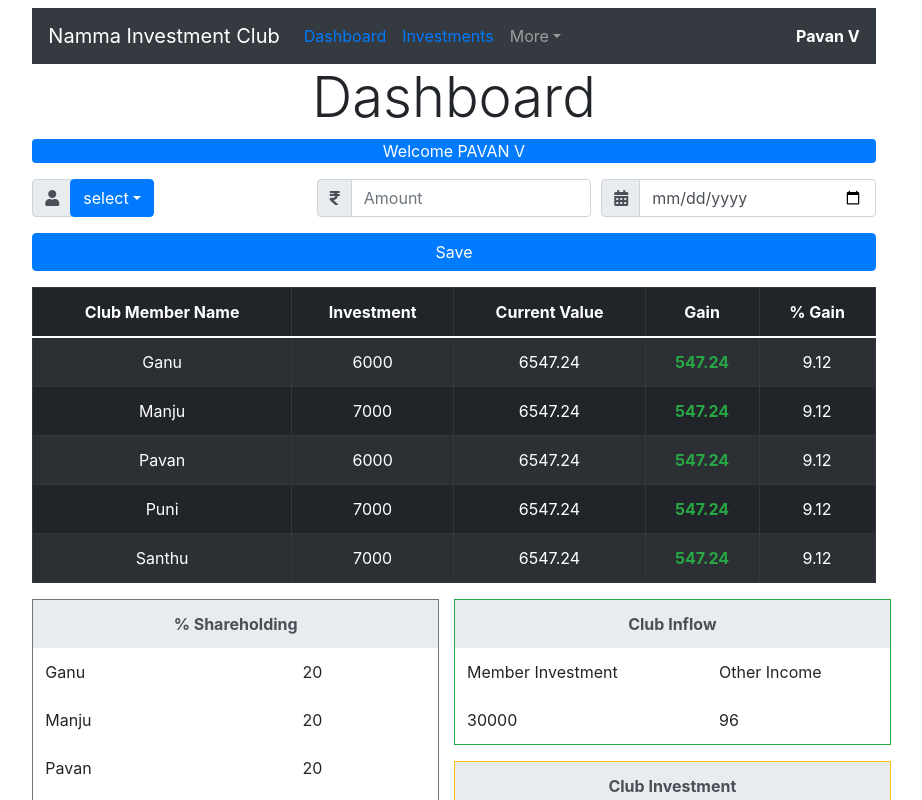
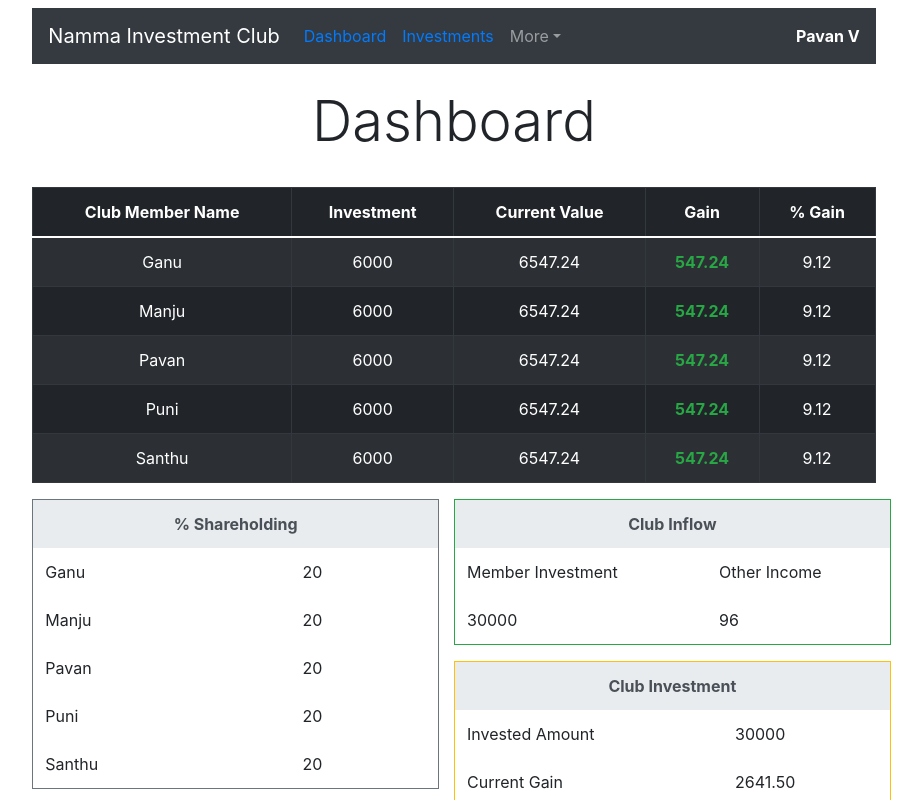
Before and after one commit to Pavan-Varadaraju/namma-investment-club, a React (Create React App) app: page /dashboard in a window 1280 px wide. Shown: the top 800 px of the page, without its empty margins (186-1108 px from the left). Built offline with nearby package versions, Linux system fonts and the light colour scheme.

Commit message:
Added redux and updated other UI and Rendering components

```diff
--- a/package.json
+++ b/package.json
@@ -11,8 +11,10 @@
     "react": "^17.0.1",
     "react-bootstrap": "^1.6.1",
     "react-dom": "^17.0.1",
+    "react-redux": "^7.2.4",
     "react-router-dom": "^5.2.0",
     "react-scripts": "4.0.1",
+    "redux": "^4.1.0",
     "web-vitals": "^0.2.4"
   },
   "scripts": {
--- a/src/App.js
+++ b/src/App.js
@@ -3,23 +3,29 @@ import "./App.css";
 // import Login from './components/login/login';
 import Dashboard from "./components/dashboard/dashboard";
 import Menu from "./components/menu/menu";
-import Investments from './components/investments/investments'
+import Investments from "./components/investments/investments";
 import { BrowserRouter as Router, Switch, Route } from "react-router-dom";
 import Contributions from "./components/contributions/contributions";
+import { createStore } from "redux";
+import allReducers from "./reducers";
+import { Provider } from "react-redux";
+
+const store = createStore(
+  allReducers,
+  window.__REDUX_DEVTOOLS_EXTENSION__ && window.__REDUX_DEVTOOLS_EXTENSION__()
+);
 
 function App() {
   return (
+    <Provider store={store}>
       <div className="row">
         {/* Namma Investment Club - COMING SOON!!! */}
         <div className="col-md-8 offset-md-2 py-2">
           {/* <Login /> */}
 
-
           <Router>
             <Menu />
             <div>
-
-
               <Switch>
                 <Route path="/dashboard">
                   <Dashboard />
@@ -38,6 +44,7 @@ function App() {
           </Router>
         </div>
       </div>
+    </Provider>
   );
 }
 
--- /dev/null
+++ b/src/actions/index.js
@@ -0,0 +1,13 @@
+export const updateInvestmentDetails = (invDetail) => {
+  return {
+    type: "UpdateInvestmentDetails",
+    data: invDetail,
+  };
+};
+
+export const updateContributionDetails = (contributionDetail) => {
+  return {
+    type: "updateContributions",
+    data: contributionDetail,
+  };
+};
--- a/src/assets/constant.js
+++ b/src/assets/constant.js
@@ -173,27 +173,11 @@ export const ContributionDetails = [
       },
     ],
   },
-  {
-    ContributionDate: "01/07/2021",
-    Contributors: [
-      {
-        Contributor: users[1],
-        ContributionAmount: 1000,
-      },
-
-      {
-        Contributor: users[3],
-        ContributionAmount: 1000,
-      },
-      {
-        Contributor: users[4],
-        ContributionAmount: 1000,
-      },
-    ],
-  },
 ];
 
-export const InvestmentDetails = [
+export const InvestmentDetails = {
+  responseStatus: 200,
+  responseData: [
     {
       InvestmentCategory: "MutualFund",
       FundName: MutualFunds.QuantActiveFund,
@@ -236,4 +220,5 @@ export const InvestmentDetails = [
       CurrentValue: 0,
       CurrentGain: 0,
     },
-];
+  ],
+};
--- a/src/components/dashboard/dashboard.js
+++ b/src/components/dashboard/dashboard.js
@@ -1,11 +1,10 @@
 import React, { useEffect, useState } from "react";
 import firebaseDb from "../../firebase";
-import ProfileBanner from "../profile-banner";
-import { users } from "../../assets/constant";
-import Dropdown from "react-bootstrap/Dropdown";
-import DropdownButton from "react-bootstrap/DropdownButton";
 import Table from "react-bootstrap/Table";
 import * as Constants from "../../assets/constant";
+import Shareholding from "./shareholding";
+import { useSelector, useDispatch } from "react-redux";
+import { updateContributionDetails } from "../../actions";
 
 const Dashboard = () => {
   const initialValues = {
@@ -14,9 +13,16 @@ const Dashboard = () => {
     investedDate: "",
   };
 
+  const contributionDetailsState = useSelector(
+    (state) => state.contributionDetails
+  );
+
   var [contributionDetails, setContributionDetails] = useState(
     Constants.ContributionDetails
   );
+  const dispatch = useDispatch();
+
+  dispatch(updateContributionDetails("Constants.ContributionDetails"));
   var [userDetails, setUserDetails] = useState([]);
   var [investorName, setInvestorName] = useState("");
 
@@ -80,78 +86,13 @@ const Dashboard = () => {
 
   return (
     <>
-      <div className="container-fluid text-center">
-        <div className="container">
-          <h1 className="display-4">Dashboard</h1>
+      <div className="py-4">
+        <div className="container-fluid text-center">
+          <div className="container">
+            <h1 className="display-4">Dashboard</h1>
+          </div>
         </div>
       </div>
-      <ProfileBanner />
-      <form autoComplete="off" onSubmit={handleFormSubmit}>
-        <div className="form-row">
-          <div className="form-group input-group col-md-4 ml-2 mr-2 ml-md-0 mr-md-0">
-            <div className="input-group-prepend">
-              <div className="input-group-text">
-                <i className="fas fa-user"></i>
-              </div>
-            </div>
-            <DropdownButton
-              id="dropdown-basic-button"
-              title={
-                investorName === (undefined || "") ? "select" : investorName
-              }
-              onSelect={handleSelect}
-            >
-              {users.map((user, ind) => {
-                return <Dropdown.Item eventKey={user}>{user}</Dropdown.Item>;
-              })}
-            </DropdownButton>
-          </div>
-          <div className="col-md-4 ml-2 mr-2 ml-md-0 mr-md-0">
-            <div className="form-group input-group ">
-              <div className="input-group-prepend">
-                <div className="input-group-text">
-                  <i className="fas fa-rupee-sign"></i>
-                </div>
-              </div>
-              <input
-                type="number"
-                min="1"
-                className="form-control"
-                placeholder="Amount"
-                name="individualContribution"
-                value={values.individualContribution}
-                onChange={handleChange}
-                required
-              />
-            </div>
-          </div>
-          <div className="col-md-4 ml-2 mr-2 ml-md-0 mr-md-0">
-            <div className="form-group input-group">
-              <div className="input-group-prepend">
-                <div className="input-group-text">
-                  <i className="fas fa-calendar-alt"></i>
-                </div>
-              </div>
-              <input
-                type="date"
-                className="form-control"
-                placeholder="Date"
-                name="investedDate"
-                value={values.investedDate}
-                onChange={handleChange}
-                required
-              />
-            </div>
-          </div>
-        </div>
-        <div className="form-group">
-          <input
-            type="submit"
-            value="Save"
-            className="btn btn-primary btn-block"
-          />
-        </div>
-      </form>
       <div className="row">
         <div className="col">
           <Table striped bordered hover variant="dark" className="text-center">
@@ -185,42 +126,10 @@ const Dashboard = () => {
             </tbody>
           </Table>
         </div>
-        </div>
+      </div>
       <div className="row">
         <div className="col">
-          <table className="table table-borderless table-stripped border border-secondary">
-            <thead className="thead-light text-center">
-              <tr>
-                <th colspan="2">% Shareholding</th>
-              </tr>
-            </thead>
-            <tbody>
-              {/* {Object.keys(contributionDetails).map((id) => { */}
-              {/* return ( */}
-              <tr>
-                <td>Ganu</td>
-                <td>20</td>
-              </tr>
-              <tr>
-                <td>Manju</td>
-                <td>20</td>
-              </tr>
-              <tr>
-                <td>Pavan</td>
-                <td>20</td>
-              </tr>
-              <tr>
-                <td>Puni</td>
-                <td>20</td>
-              </tr>
-              <tr>
-                <td>Santhu</td>
-                <td>20</td>
-              </tr>
-              {/* );
-              })} */}
-            </tbody>
-          </table>
+          <Shareholding></Shareholding>
         </div>
         <div className="col">
           <div className="row">
--- /dev/null
+++ b/src/components/dashboard/shareholding.js
@@ -0,0 +1,51 @@
+import React, { useEffect, useState } from "react";
+
+import { useSelector } from "react-redux";
+
+const Shareholding = () => {
+  const investmentDetails = useSelector((state) => state.investmentDetails);
+  var [percentageShareHolding, setPercentageShareHolding] = useState(0);
+
+  useEffect(() => {
+
+  }, []);
+  return (
+    <>
+      <table className="table table-borderless table-stripped border border-secondary">
+        <thead className="thead-light text-center">
+          <tr>
+            <th colspan="2">% Shareholding</th>
+          </tr>
+        </thead>
+        <tbody>
+          {/* {Object.keys(contributionDetails).map((id) => { */}
+          {/* return ( */}
+          <tr>
+            <td>Ganu</td>
+            <td>20</td>
+          </tr>
+          <tr>
+            <td>Manju</td>
+            <td>20</td>
+          </tr>
+          <tr>
+            <td>Pavan</td>
+            <td>20</td>
+          </tr>
+          <tr>
+            <td>Puni</td>
+            <td>20</td>
+          </tr>
+          <tr>
+            <td>Santhu</td>
+            <td>20</td>
+          </tr>
+          {/* );
+              })} */}
+        </tbody>
+      </table>
+    </>
+  );
+};
+
+export default Shareholding;
--- a/src/components/investments/investments.js
+++ b/src/components/investments/investments.js
@@ -2,41 +2,54 @@ import React, { useEffect, useState } from "react";
 import * as Constants from "../../assets/constant";
 import { getLatestNavs } from "../../services/api.services";
 import Card from "react-bootstrap/Card";
+import { useSelector, useDispatch } from "react-redux";
+import { updateInvestmentDetails } from "../../actions";
 
 const Investments = () => {
-  var [investmentDetails, setInvestmentDetails] = useState(
-    Constants.InvestmentDetails
-  );
   var [totalInvestment, setTotalInvestment] = useState(0);
   var [totalInvestmentNetworth, setTotalInvestmentNetworth] = useState(0);
   var [totalGain, setTotalGain] = useState(0);
+
+  const investmentDetailsState = useSelector(
+    (state) => state.investmentDetails
+  );
+  var [investmentDetails, setInvestmentDetails] = useState({});
+  const dispatch = useDispatch();
+  dispatch(updateInvestmentDetails(Constants.InvestmentDetails));
 
   useEffect(() => {
     let totalInv = 0;
     let totalInvNetworth = 0;
     let totGain = 0;
-    investmentDetails.forEach((inv, ind) => {
+    if (investmentDetailsState && investmentDetailsState.responseData) {
+      setInvestmentDetails(investmentDetailsState);
+      investmentDetailsState.responseData.forEach((inv, ind) => {
         totalInv = totalInv + inv.InvestedAmount;
-
         getLatestNavs(inv.SchemeCode).then((data) => {
           inv["CurrentNav"] = data;
           totalInvNetworth = totalInvNetworth + data * inv.Units;
           totGain = totGain + (data * inv.Units - inv.InvestedAmount);
           setInvestmentDetails([
-          ...investmentDetails.slice(0, ind),
+            ...investmentDetailsState.responseData.slice(0, ind),
             inv,
-          ...investmentDetails.slice(ind + 1),
+            ...investmentDetailsState.responseData.slice(ind + 1),
           ]);
           setTotalInvestmentNetworth(totalInvNetworth);
           setTotalGain(totGain.toFixed(2));
         });
       });
+    }
     setTotalInvestment(totalInv);
   }, []);
 
   return (
     <>
       <div className="py-4">
+        <div className="container-fluid text-center">
+          <div className="container">
+            <h1 className="display-4">Investments</h1>
+          </div>
+        </div>
         <p>
           <strong>Mutual Funds</strong>
         </p>
--- /dev/null
+++ b/src/reducers/contribution-details.js
@@ -0,0 +1,10 @@
+const contributionDetailsReducer = (contributionDetails = {}, action) => {
+  switch (action.type) {
+    case "UpdateContributionDetails":
+      return action.data;
+    default:
+      return contributionDetails;
+  }
+};
+
+export default contributionDetailsReducer;
--- /dev/null
+++ b/src/reducers/index.js
@@ -0,0 +1,10 @@
+import investmentDetailsReducer from "./investment-details";
+import contributionDetailsReducer from "./contribution-details";
+import { combineReducers } from "redux";
+
+const allReducers = combineReducers({
+  investmentDetails: investmentDetailsReducer,
+  contributionDetails: contributionDetailsReducer,
+});
+
+export default allReducers;
--- /dev/null
+++ b/src/reducers/investment-details.js
@@ -0,0 +1,10 @@
+const investmentDetailsReducer = (investmentDetails = {}, action) => {
+  switch (action.type) {
+    case "UpdateInvestmentDetails":
+      return action.data;
+    default:
+      return investmentDetails;
+  }
+};
+
+export default investmentDetailsReducer;
```
Also changed, not shown: 2 other files (tests, documents, lock files or other folders). Lines whose indentation alone changed are shown as unchanged.
